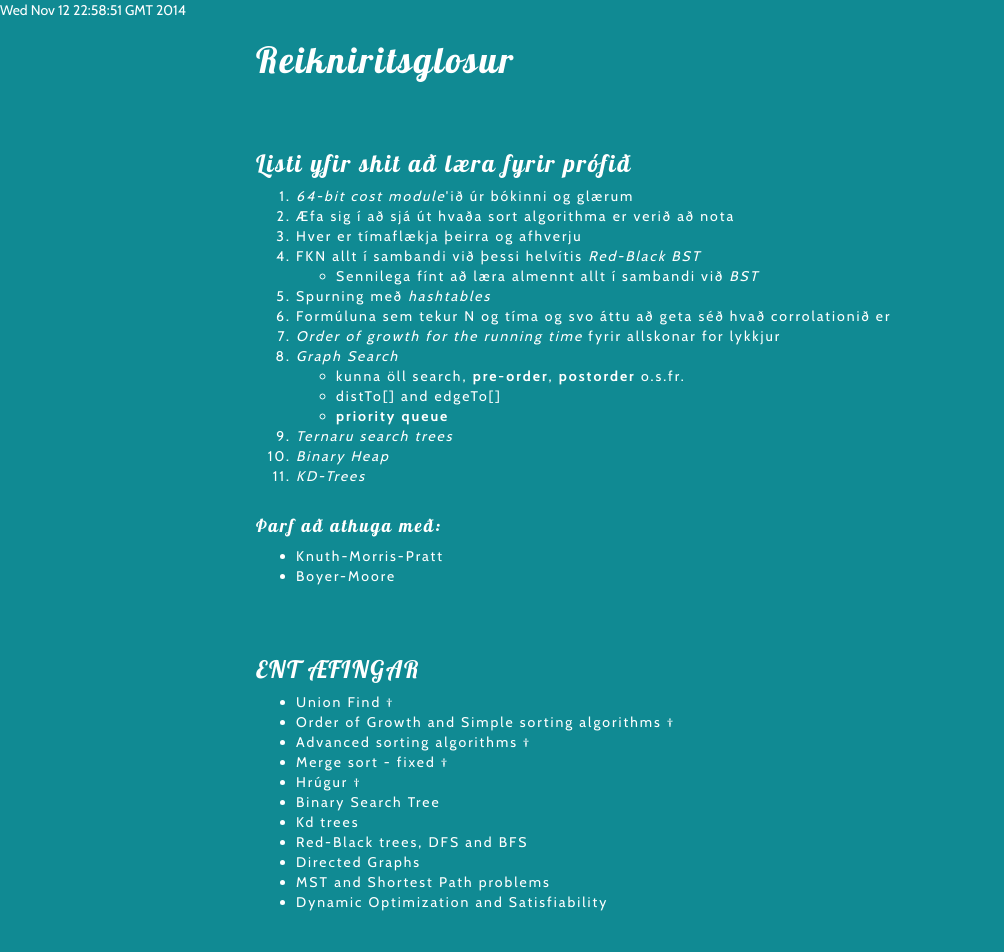
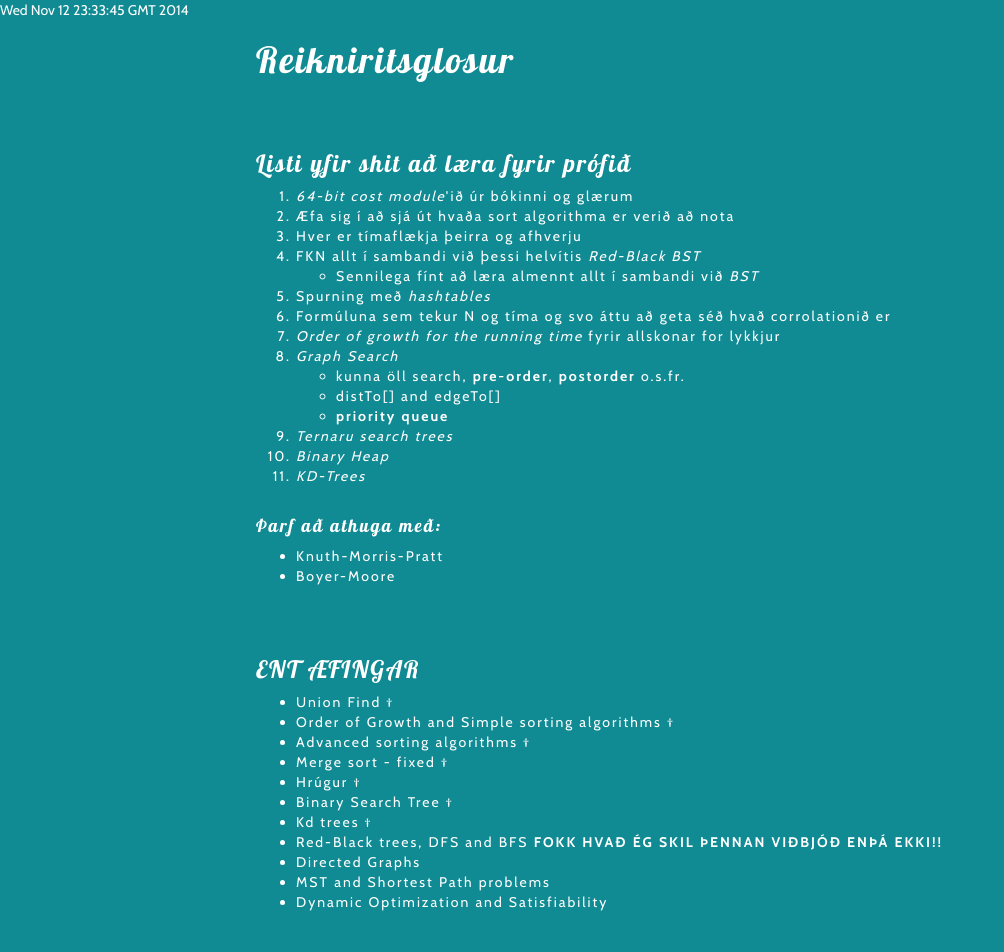
Before and after one commit to svennidal/reirglosur, a plain HTML site: page index.html in a window 1280 px wide. Shown: the top 952 px of the page, without its empty margins (0-1004 px from the left). Drawn offline with nearby package versions, Linux system fonts and the light colour scheme.

Commit message:
updating index.html

```diff
--- a/index.html
+++ b/index.html
@@ -13,7 +13,7 @@
 	</head>
 	<body>
 		<div id='date'>
-Wed Nov 12 22:58:51 GMT 2014
+Wed Nov 12 23:33:45 GMT 2014
 		</div>
 		<div class='letter'>
 <h1 id="reikniritsglosur">Reikniritsglosur</h1>
@@ -51,9 +51,9 @@ Wed Nov 12 22:58:51 GMT 2014
 <li>Advanced sorting algorithms †</li>
 <li>Merge sort - fixed †</li>
 <li>Hrúgur †</li>
-<li>Binary Search Tree</li>
-<li>Kd trees</li>
-<li>Red-Black trees, DFS and BFS</li>
+<li>Binary Search Tree †</li>
+<li>Kd trees †</li>
+<li>Red-Black trees, DFS and BFS <strong>FOKK HVAÐ ÉG SKIL ÞENNAN VIÐBJÓÐ ENÞÁ EKKI!!</strong></li>
 <li>Directed Graphs</li>
 <li>MST and Shortest Path problems</li>
 <li>Dynamic Optimization and Satisfiability</li>
@@ -377,6 +377,8 @@ for (int i = 0; i &lt; n; i++0
 <div class="figure">
 <img src="http://upload.wikimedia.org/wikipedia/commons/thumb/9/9d/Sorted_binary_tree_postorder.svg/220px-Sorted_binary_tree_postorder.svg.png" alt="postorder" /><p class="caption">postorder</p>
 </div>
+<h3 id="kd-tree">KD-Tree</h3>
+<p>Þegar punkti er bætt í KD-Tree myndar hann svona línu sem afmarkar svæði. Hvort línan sé lárétt eða lóðrétt, fer allt eftir parent punkti.. þúst, hvort hann fékk lárétta eða lóðrétta línu.</p>
 		</div>
 	</body>
 </html>
```
